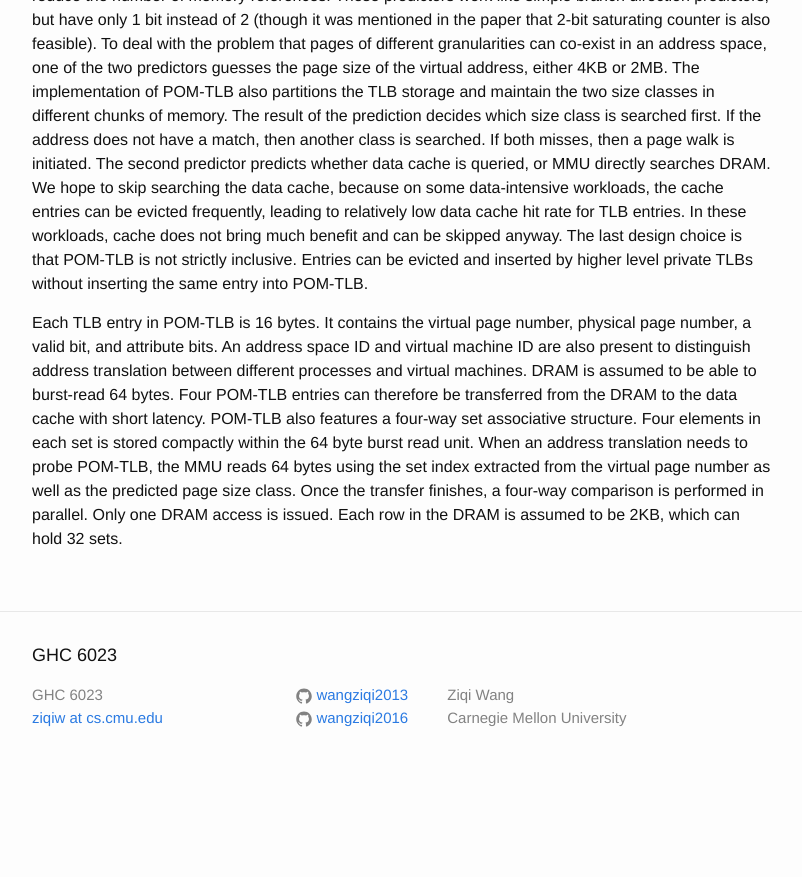
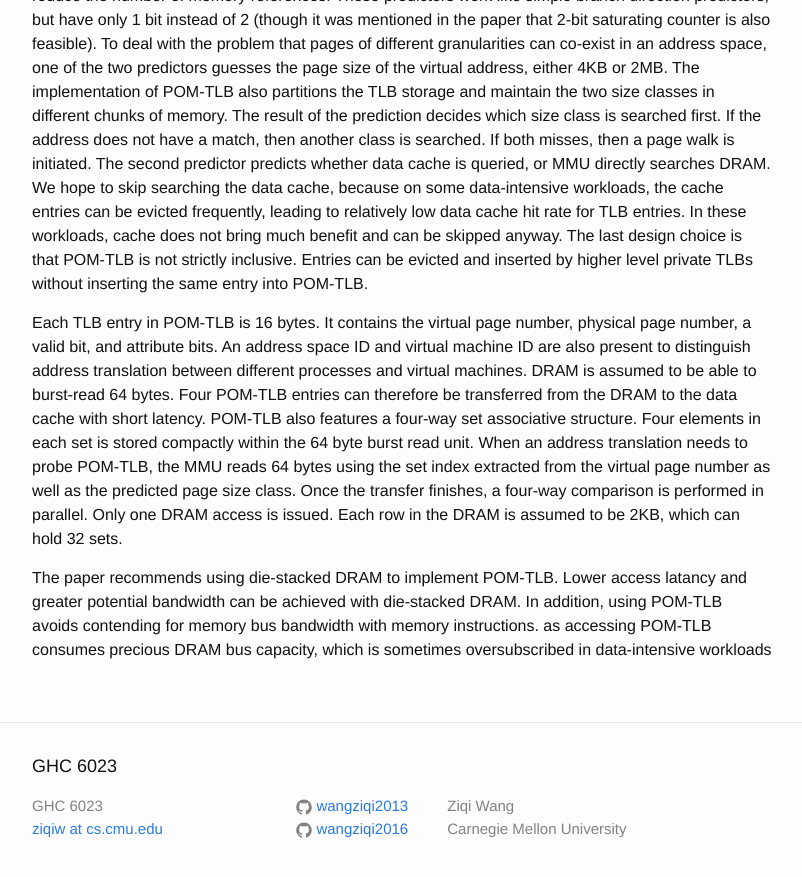
Before and after one commit to wangziqi2013/wangziqi2013.github.io, a Jekyll site: the page built from _posts/2018-05-05-Rethinking-TLB-Designs-in-Virtualized-Env-a-Vary-Large-Part-of-Mem-TLB.markdown, in a window 1280 px wide and 900 px high, scrolled down 751 px. Shown: the top 877 px of the window, without its empty margins (238-1040 px from the left). Built offline with Jekyll 4.4.1, drawn with Linux system fonts in a browser that asks for light colours; before the commit the page ends 1540 px from its top, so only the background shows below that.

Commit message:
Ading die-stacked DRAM

```diff
--- a/_posts/2018-05-05-Rethinking-TLB-Designs-in-Virtualized-Env-a-Vary-Large-Part-of-Mem-TLB.markdown
+++ b/_posts/2018-05-05-Rethinking-TLB-Designs-in-Virtualized-Env-a-Vary-Large-Part-of-Mem-TLB.markdown
@@ -39,3 +39,8 @@ stored compactly within the 64 byte burst read unit. When an address translation
 64 bytes using the set index extracted from the virtual page number as well as the predicted page size class. Once the transfer
 finishes, a four-way comparison is performed in parallel. Only one DRAM access is issued. Each row in the DRAM is assumed to
 be 2KB, which can hold 32 sets.
+
+The paper recommends using die-stacked DRAM to implement POM-TLB. Lower access latancy and greater potential bandwidth
+can be achieved with die-stacked DRAM. In addition, using POM-TLB avoids contending for memory bus bandwidth with memory instructions. as
+accessing POM-TLB consumes precious DRAM bus capacity, which is
+sometimes oversubscribed in data-intensive workloads
```
